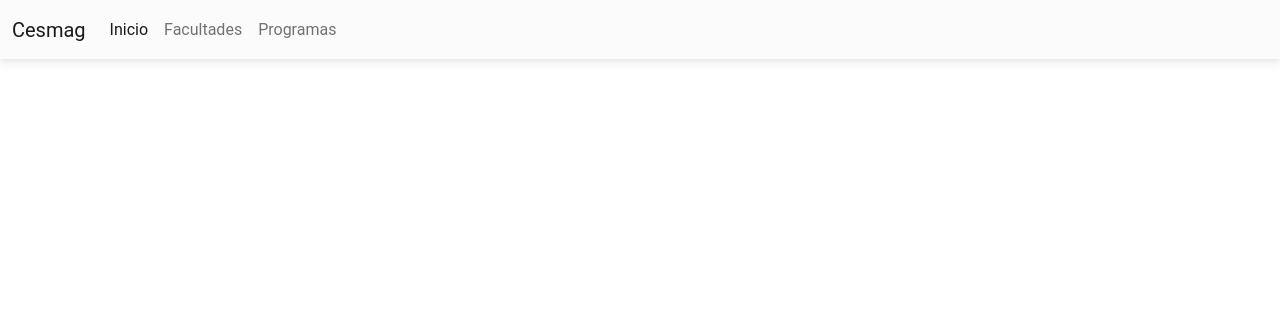
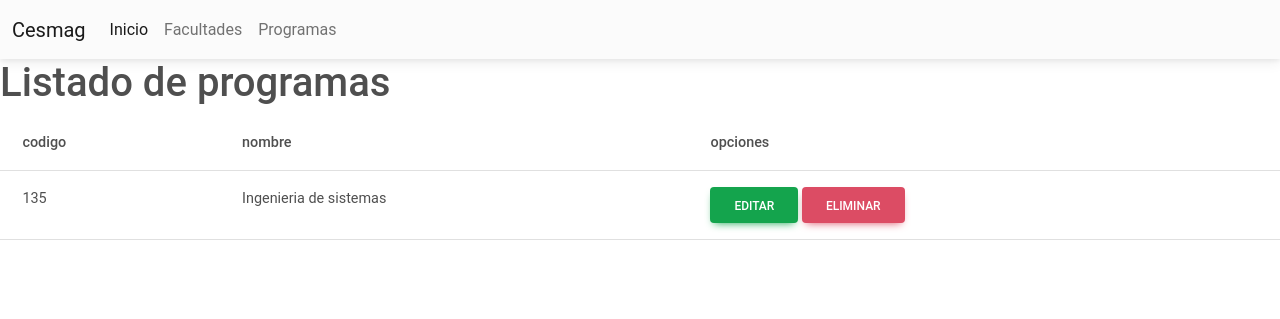
Before and after one commit to IbarraMaster/cesmagAlication, a PHP site: page /programas.php in a window 1280 px wide. Shown: the top 319 px of the page. Run offline with PHP 8.4, Linux system fonts and the light colour scheme.

Commit message:
septima version - tabla en programas

```diff
--- a/programas.php
+++ b/programas.php
@@ -1,3 +1,23 @@
 <?php
     include 'index.php'
 ?>
+<h1>Listado de programas</h1>
+<table class="table">
+  <thead>
+    <tr>
+      <th scope="col">codigo</th>
+      <th scope="col">nombre</th>
+      <th scope="col">opciones</th>
+    </tr>
+  </thead>
+  <tbody>
+    <tr>
+      <td>135</td>
+      <td>Ingenieria de sistemas</td>
+      <td>
+        <a class="btn btn-success">Editar</a>
+        <a class="btn btn-danger">Eliminar</a>
+      </td>
+    </tr>
+
+  </tbody>
```
